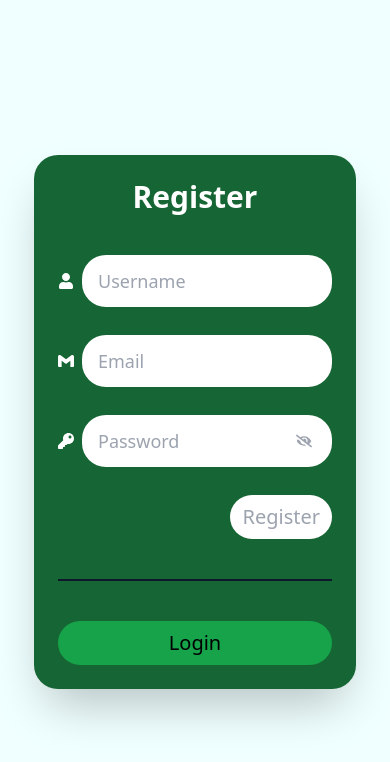
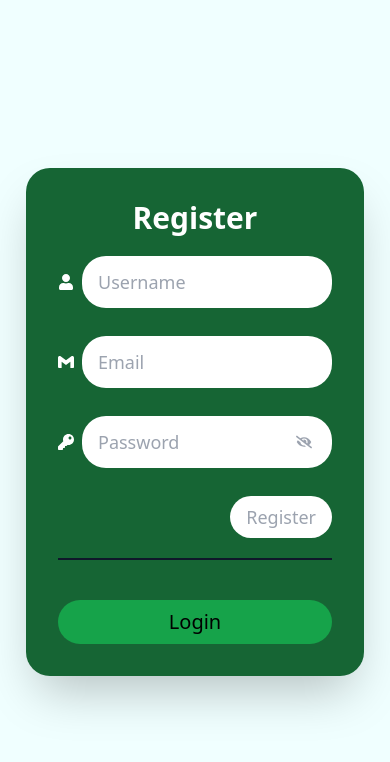
Before and after one commit to tayyabsul3/React-auth-with-firebase, a React (Vite) app: page /register in a window 390 px wide. Shown: the top 762 px of the page. Built offline with nearby package versions, Linux system fonts and the light colour scheme.

Commit message:
Add files via upload

```diff
--- a/src/components/Login.tsx
+++ b/src/components/Login.tsx
@@ -66,7 +66,7 @@ const Login = () => {
         </div>
       ) : (
         <form
-          className=" shadow-2xl p-6 sm:p-10 bg-green-800 rounded-3xl flex justify-center items-center flex-col text-white transition-all duration-1000 ease-in-out"
+          className=" shadow-2xl p-8 sm:p-10 bg-green-800 rounded-3xl flex justify-center items-center flex-col text-white transition-all duration-1000 ease-in-out"
           onSubmit={handleSubmission}
         >
           <h1 className="text-3xl font-semibold mb-10">Login</h1>
@@ -132,7 +132,7 @@ const Login = () => {
               <input
                 type="submit"
                 value="Login"
-                className="w-[50px ] rounded-3xl   bg-white text-gray-400 hover:text-gray-700 outline-none border-none px-3 py-2 text-xl cursor-pointer  hover:bg-slate-200 duration-300 transition-all ease-in-out"
+                className=" rounded-3xl   bg-white text-gray-400 hover:text-gray-700 outline-none border-none px-4 py-[7px] text-lg cursor-pointer  hover:bg-slate-200 duration-300 transition-all ease-in-out"
               />
             </div>
             {/* <div className="formField flex mt-5 justify-center items-center text-sm">
--- a/src/components/Register.tsx
+++ b/src/components/Register.tsx
@@ -52,10 +52,10 @@ const Register = () => {
   return (
     <div className="flex justify-center items-center h-[100vh]">
       <form
-        className=" shadow-2xl p-6 sm:p-10 bg-green-800 flex justify-center items-center flex-col text-white transition-all duration-1000 ease-in-out rounded-3xl"
+        className=" shadow-2xl p-8 sm:p-10 bg-green-800 flex justify-center items-center flex-col text-white transition-all duration-1000 ease-in-out rounded-3xl"
         onSubmit={handleSubmission}
       >
-        <h1 className="text-3xl font-semibold mb-10">Register</h1>
+        <h1 className="text-3xl font-semibold mb-5 sm:mb-10">Register</h1>
         <div>
           <div className="formField flex gap-2 sm:gap-4 items-center">
             <label htmlFor="username">
@@ -124,7 +124,7 @@ const Register = () => {
             <input
               type="submit"
               value="Register"
-              className="w-[50px ] rounded-3xl bg-white text-gray-400 hover:text-gray-700 outline-none border-none px-3 py-2 text-xl cursor-pointer  hover:bg-slate-200  duration-300 transition-all ease-in-out self-end"
+              className=" rounded-3xl   bg-white text-gray-400 hover:text-gray-700 outline-none border-none px-4 py-[7px] text-lg cursor-pointer  hover:bg-slate-200 duration-300 transition-all ease-in-out"
             />
           </div>
           {/* <div className="formField flex mt-5 justify-center items-center text-sm">
@@ -136,8 +136,8 @@ const Register = () => {
               Click here
             </a>
           </div> */}
-          <div className="my-10 w-[100%] outline-1 outline-black mx-auto  border border-t-1 border-slate-900"></div>
-          <div className="mt-10 ">
+          <div className="my-5 sm:my-10 w-[100%] outline-1 outline-black mx-auto  border border-t-1 border-slate-900"></div>
+          <div className="mt-10">
             <Link to={"/login"}>
               <button className="w-full bg-green-600 rounded-3xl text-black text-xl py-2 px-2 hover:bg-slate-200 cursor-pointer transition-all duration-300 ease-in-out">
                 Login
```
